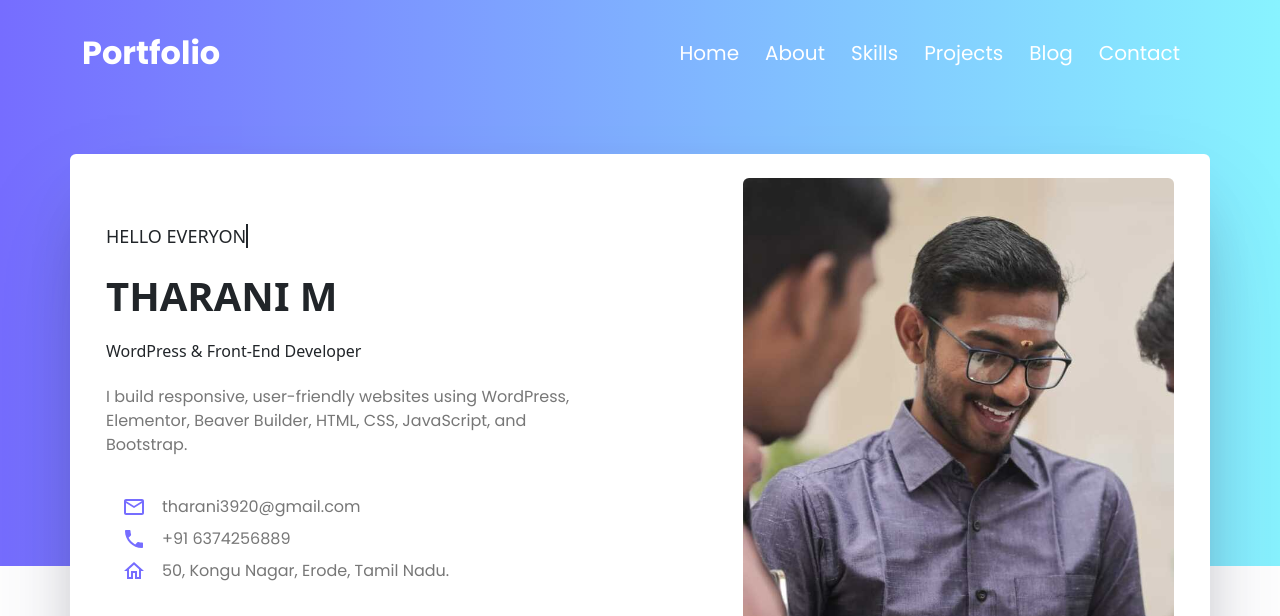
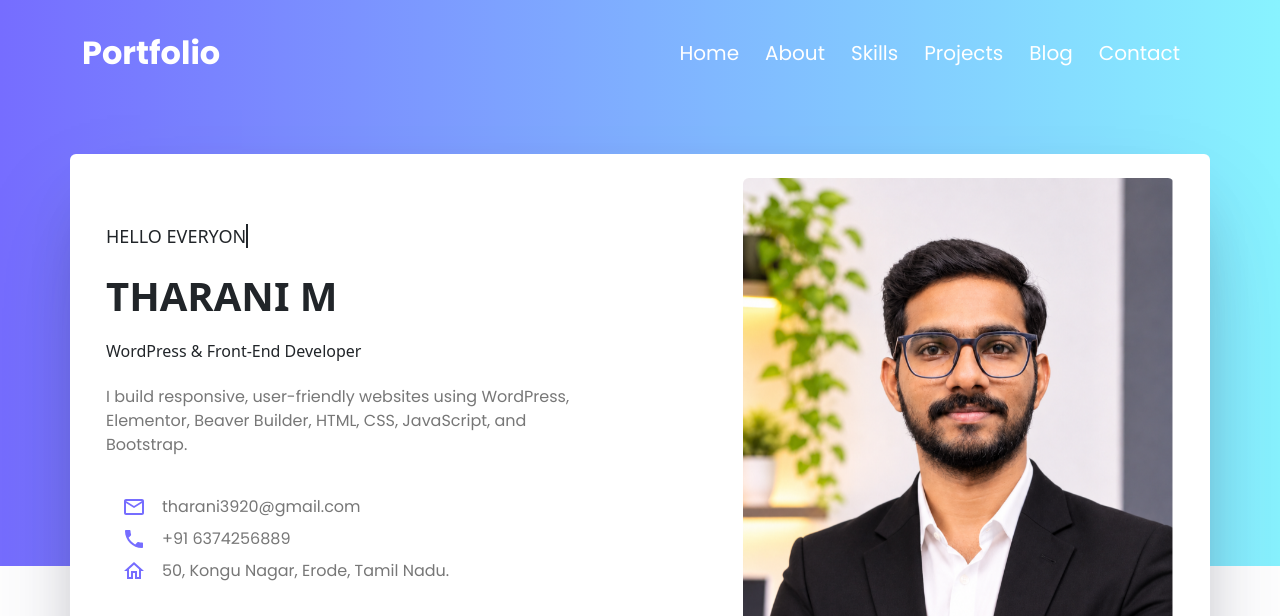
Before and after one commit to tharani3920/portfolio, a React (Create React App) app: page / in a window 1280 px wide. Shown: the top 616 px of the page. Built offline with nearby package versions, Linux system fonts and the light colour scheme.

Commit message:
new image changes

```diff
--- a/src/component/Home/Home.jsx
+++ b/src/component/Home/Home.jsx
@@ -85,7 +85,7 @@ const Home = () => {
   return (
     <>
       <FirstView />
-      <div id="About" style={{ paddingTop: "5rem" }}>
+      <div id="About" style={{ paddingTop: "5rem", paddingBottom: "4rem" }}>
         <AboutMY />
       </div>
       <section>
--- a/src/styles.css
+++ b/src/styles.css
@@ -33,7 +33,7 @@ a {
   padding-left: 5px;
   padding-right: 5px;
   padding-bottom: 30px;
-  margin-bottom: 20rem;
+  margin-bottom: 10rem;
 }
 .white-div {
   position: relative;
@@ -333,9 +333,10 @@ a {
   font-family: poppins;
 }
 .my-img {
-  background-image: url(../src/assets/my1.jpeg);
+  /* background-image: url(../src/assets/my1.jpeg); */
+  background-image: url(../src/assets/my.png);
   background-size: cover;
-  height: 580px;
+  height: 520px;
 }
 .hovers-eff {
   margin-top: 30px !important;
```
Also changed, not shown: src/assets/my.png (added).
